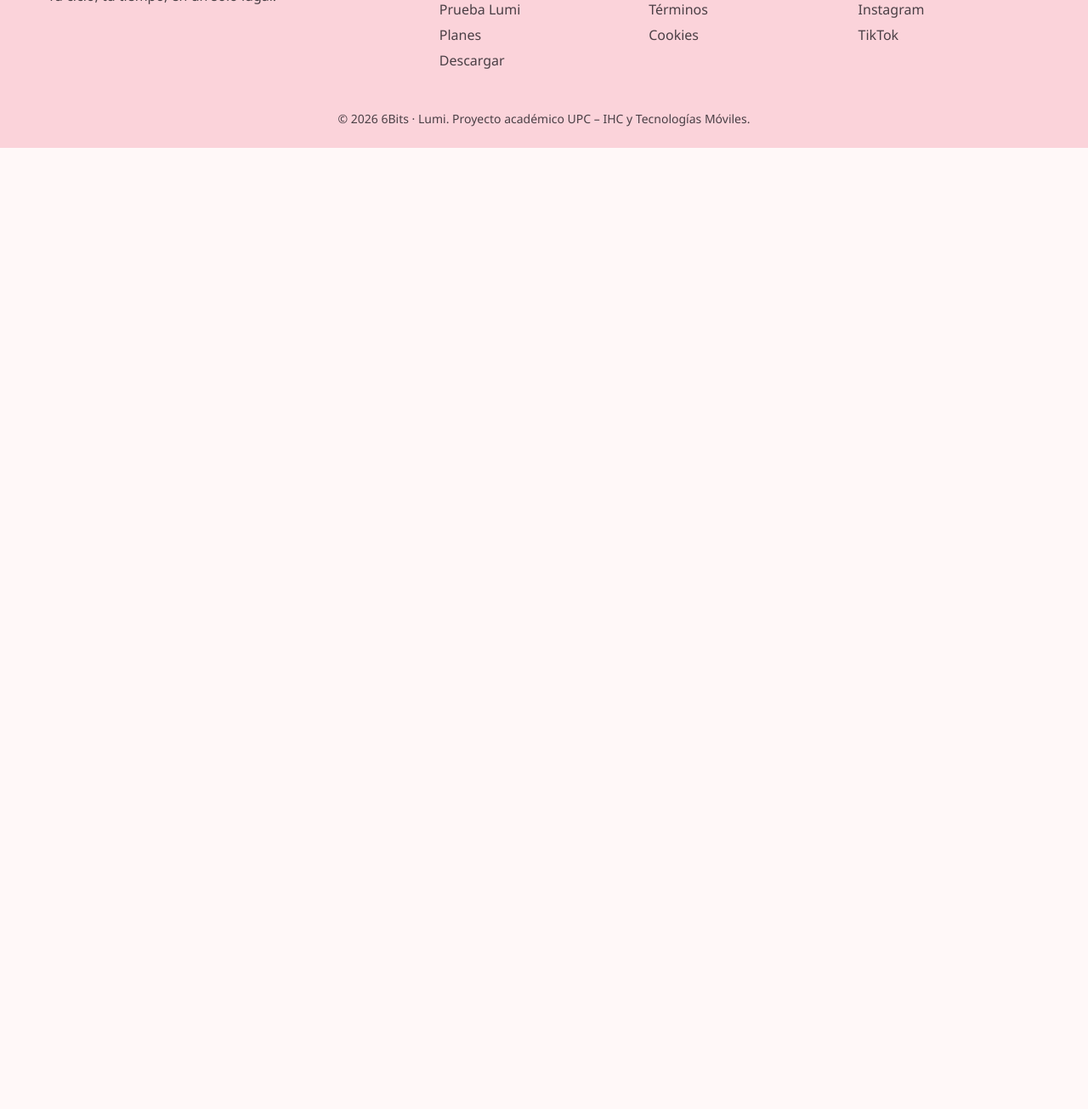
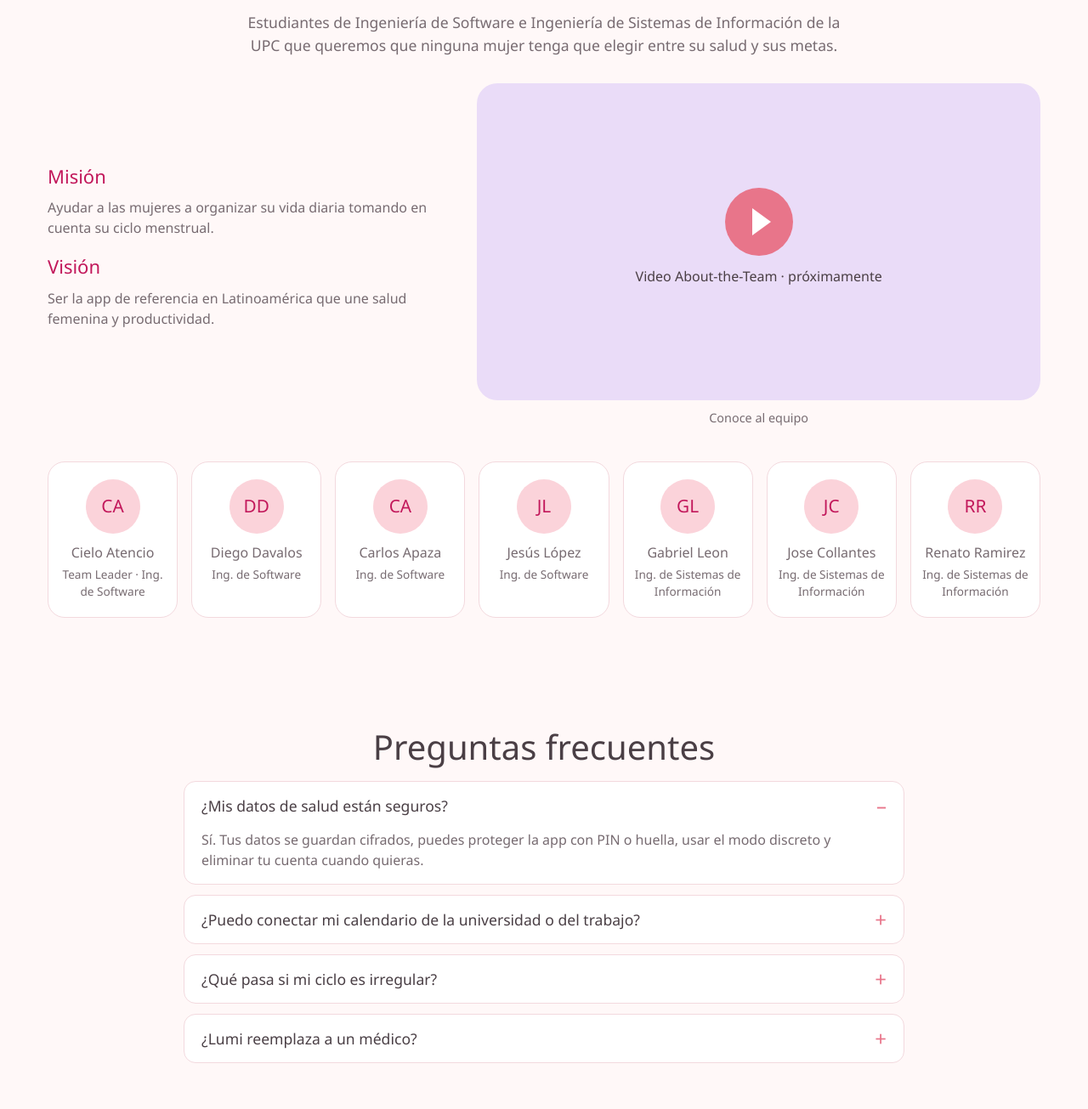
Before and after one commit to LUMI-UPC/Lumi-landing-page, a plain HTML site: page index.html in a window 1280 px wide. Shown: the part 2957-4262 px from the top of the page at 85% size. Before the commit the page ends 3131 px from the top, so only its background shows below. Drawn offline with nearby package versions, Linux system fonts and the light colour scheme; a web font is replaced by a local one.

Commit message:
feat(about-us): add team section and frequently asked questions

```diff
--- /dev/null
+++ b/css/sections/about-us.css
@@ -0,0 +1,14 @@
+/* Nosotros */
+.about-us__grid { display: grid; gap: 32px; align-items: center; margin-bottom: 40px; }
+.about-us__text h3 { color: var(--color-accent); font-size: 1.375rem; }
+.about-us__text p { color: var(--color-text-secondary); margin-bottom: 20px; }
+.about-us .video { margin: 0; }
+.team { display: grid; gap: 16px; grid-template-columns: repeat(auto-fill, minmax(150px, 1fr)); list-style: none; padding: 0; margin: 0; }
+.team__member { text-align: center; padding: 20px 12px; }
+.team__avatar {
+  width: 64px; height: 64px; border-radius: 50%; margin: 0 auto 10px; display: flex; align-items: center; justify-content: center;
+  background: var(--color-pink); color: var(--color-accent); font-size: 1.3rem;
+}
+.team__name { font-size: 1rem; margin: 0 0 4px; }
+.team__role { font-size: 0.85rem; color: var(--color-text-secondary); margin: 0; }
+@media (min-width: 900px) { .about-us__grid { grid-template-columns: 1fr 1.4fr; } }
--- /dev/null
+++ b/css/sections/faq.css
@@ -0,0 +1,13 @@
+/* Preguntas frecuentes */
+.faq .container { max-width: 880px; }
+.faq__item { background: var(--color-white); border: 1px solid var(--color-border); border-radius: 14px; margin-bottom: 12px; }
+.faq__item h3 { margin: 0; font-size: 1.1rem; }
+.faq__question {
+  width: 100%; display: flex; justify-content: space-between; align-items: center; gap: 12px;
+  min-height: 56px; padding: 16px 20px; border: none; background: transparent;
+  font: inherit; color: var(--color-text); text-align: left; cursor: pointer;
+}
+.faq__question::after { content: "+"; color: var(--color-primary); font-size: 1.5rem; line-height: 1; }
+.faq__question[aria-expanded="true"]::after { content: "–"; }
+.faq__answer { padding: 0 20px 16px; color: var(--color-text-secondary); }
+.faq__answer p { margin: 0; }
--- a/index.html
+++ b/index.html
@@ -22,6 +22,8 @@
   <link rel="stylesheet" href="css/sections/hero.css">
   <link rel="stylesheet" href="css/sections/try-lumi.css">
   <link rel="stylesheet" href="css/sections/testimonials.css">
+  <link rel="stylesheet" href="css/sections/about-us.css">
+  <link rel="stylesheet" href="css/sections/faq.css">
   <link rel="stylesheet" href="css/sections/footer.css">
 </head>
 
@@ -242,6 +244,84 @@
       </div>
     </section>
 
+    <!-- Nosotros: equipo 6Bits y video About-the-Team -->
+    <section class="section about-us" id="about-us" aria-labelledby="about-us-title">
+      <div class="container">
+        <h2 class="section__title" id="about-us-title">Somos 6Bits</h2>
+        <p class="section__subtitle">
+          Estudiantes de Ingeniería de Software e Ingeniería de Sistemas de Información de la UPC que queremos
+          que ninguna mujer tenga que elegir entre su salud y sus metas.
+        </p>
+
+        <div class="about-us__grid">
+          <div class="about-us__text">
+            <h3>Misión</h3>
+            <p>Ayudar a las mujeres a organizar su vida diaria tomando en cuenta su ciclo menstrual.</p>
+            <h3>Visión</h3>
+            <p>Ser la app de referencia en Latinoamérica que une salud femenina y productividad.</p>
+          </div>
+          <figure class="video">
+            <!-- Reemplazar por el iframe de YouTube del video About-the-Team -->
+            <div class="video__frame">
+              <span class="video__play" aria-hidden="true"></span>
+              <p>Video About-the-Team · próximamente</p>
+            </div>
+            <figcaption>Conoce al equipo</figcaption>
+          </figure>
+        </div>
+
+        <ul class="team">
+          <li class="card team__member"><span class="team__avatar" aria-hidden="true">CA</span><p class="team__name">Cielo Atencio</p><p class="team__role">Team Leader · Ing. de Software</p></li>
+          <li class="card team__member"><span class="team__avatar" aria-hidden="true">DD</span><p class="team__name">Diego Davalos</p><p class="team__role">Ing. de Software</p></li>
+          <li class="card team__member"><span class="team__avatar" aria-hidden="true">CA</span><p class="team__name">Carlos Apaza</p><p class="team__role">Ing. de Software</p></li>
+          <li class="card team__member"><span class="team__avatar" aria-hidden="true">JL</span><p class="team__name">Jesús López</p><p class="team__role">Ing. de Software</p></li>
+          <li class="card team__member"><span class="team__avatar" aria-hidden="true">GL</span><p class="team__name">Gabriel Leon</p><p class="team__role">Ing. de Sistemas de Información</p></li>
+          <li class="card team__member"><span class="team__avatar" aria-hidden="true">JC</span><p class="team__name">Jose Collantes</p><p class="team__role">Ing. de Sistemas de Información</p></li>
+          <li class="card team__member"><span class="team__avatar" aria-hidden="true">RR</span><p class="team__name">Renato Ramirez</p><p class="team__role">Ing. de Sistemas de Información</p></li>
+        </ul>
+      </div>
+    </section>
+
+    <!-- Preguntas frecuentes -->
+    <section class="section faq" id="faq" aria-labelledby="faq-title">
+      <div class="container">
+        <h2 class="section__title" id="faq-title">Preguntas frecuentes</h2>
+
+        <div class="faq__item">
+          <h3>
+            <button class="faq__question" type="button" aria-expanded="true" aria-controls="faq-1">¿Mis datos de salud están seguros?</button>
+          </h3>
+          <div class="faq__answer" id="faq-1">
+            <p>Sí. Tus datos se guardan cifrados, puedes proteger la app con PIN o huella, usar el modo discreto y eliminar tu cuenta cuando quieras.</p>
+          </div>
+        </div>
+        <div class="faq__item">
+          <h3>
+            <button class="faq__question" type="button" aria-expanded="false" aria-controls="faq-2">¿Puedo conectar mi calendario de la universidad o del trabajo?</button>
+          </h3>
+          <div class="faq__answer" id="faq-2" hidden>
+            <p>Sí. Puedes vincular Google Calendar u Outlook, o importar tu horario de clases desde un archivo CSV.</p>
+          </div>
+        </div>
+        <div class="faq__item">
+          <h3>
+            <button class="faq__question" type="button" aria-expanded="false" aria-controls="faq-3">¿Qué pasa si mi ciclo es irregular?</button>
+          </h3>
+          <div class="faq__answer" id="faq-3" hidden>
+            <p>Lumi aprende de tus registros y ajusta la predicción a tu promedio real. Si tu periodo se retrasa, te avisa.</p>
+          </div>
+        </div>
+        <div class="faq__item">
+          <h3>
+            <button class="faq__question" type="button" aria-expanded="false" aria-controls="faq-4">¿Lumi reemplaza a un médico?</button>
+          </h3>
+          <div class="faq__answer" id="faq-4" hidden>
+            <p>No. Lumi te ayuda a organizarte, pero no da diagnósticos. Ante cualquier molestia o retraso prolongado, consulta a un profesional de salud.</p>
+          </div>
+        </div>
+      </div>
+    </section>
+
   </main>
 
   <!-- Footer -->
@@ -287,6 +367,7 @@
 
   <script src="js/menu.js"></script>
   <script src="js/try-lumi.js"></script>
+  <script src="js/faq.js"></script>
 </body>
 
 </html>
--- /dev/null
+++ b/js/faq.js
@@ -0,0 +1,11 @@
+// Preguntas frecuentes: muestra u oculta cada respuesta
+(function () {
+  document.querySelectorAll('.faq__question').forEach(function (button) {
+    button.addEventListener('click', function () {
+      var answer = document.getElementById(button.getAttribute('aria-controls'));
+      var isOpen = button.getAttribute('aria-expanded') === 'true';
+      button.setAttribute('aria-expanded', String(!isOpen));
+      answer.hidden = isOpen;
+    });
+  });
+})();
```
